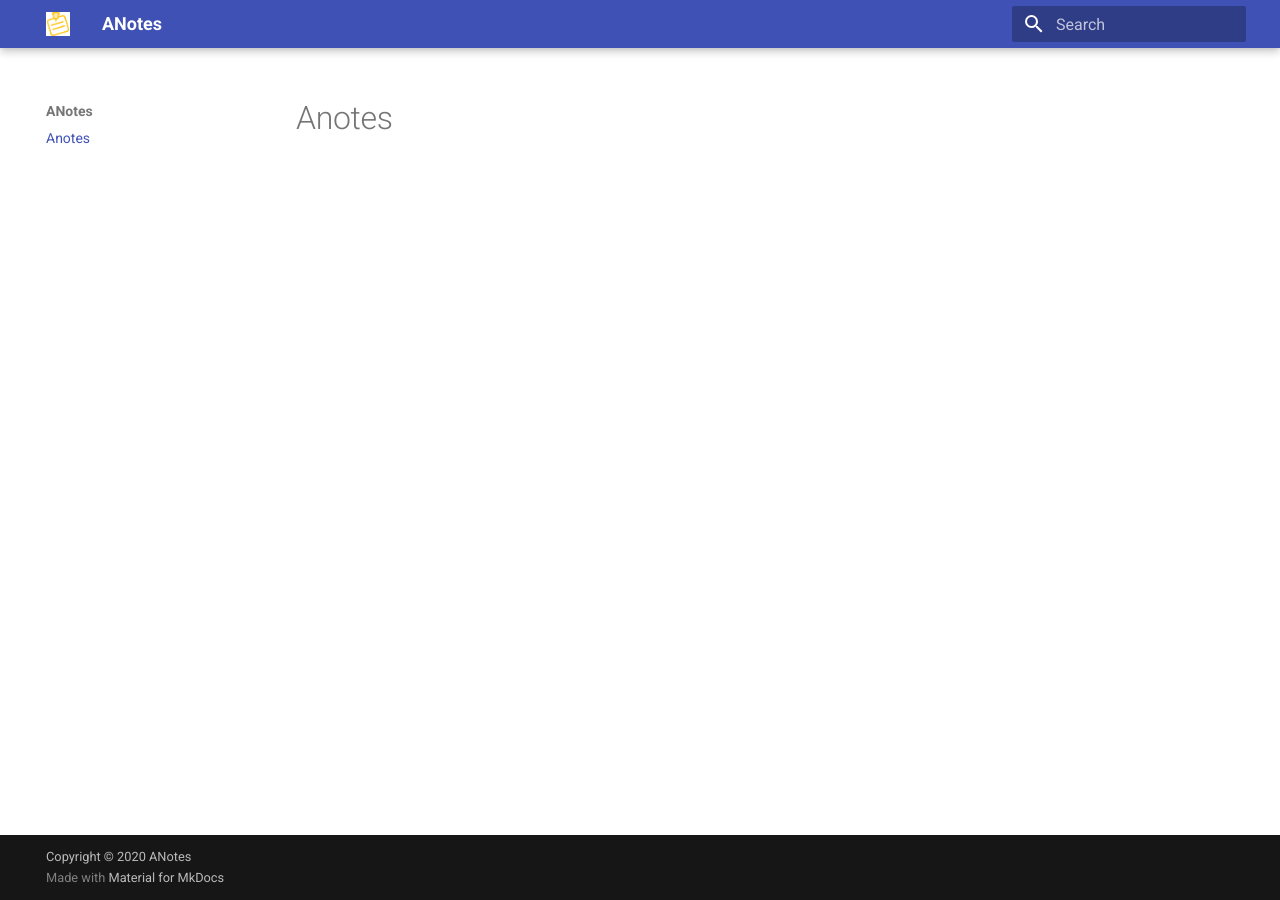
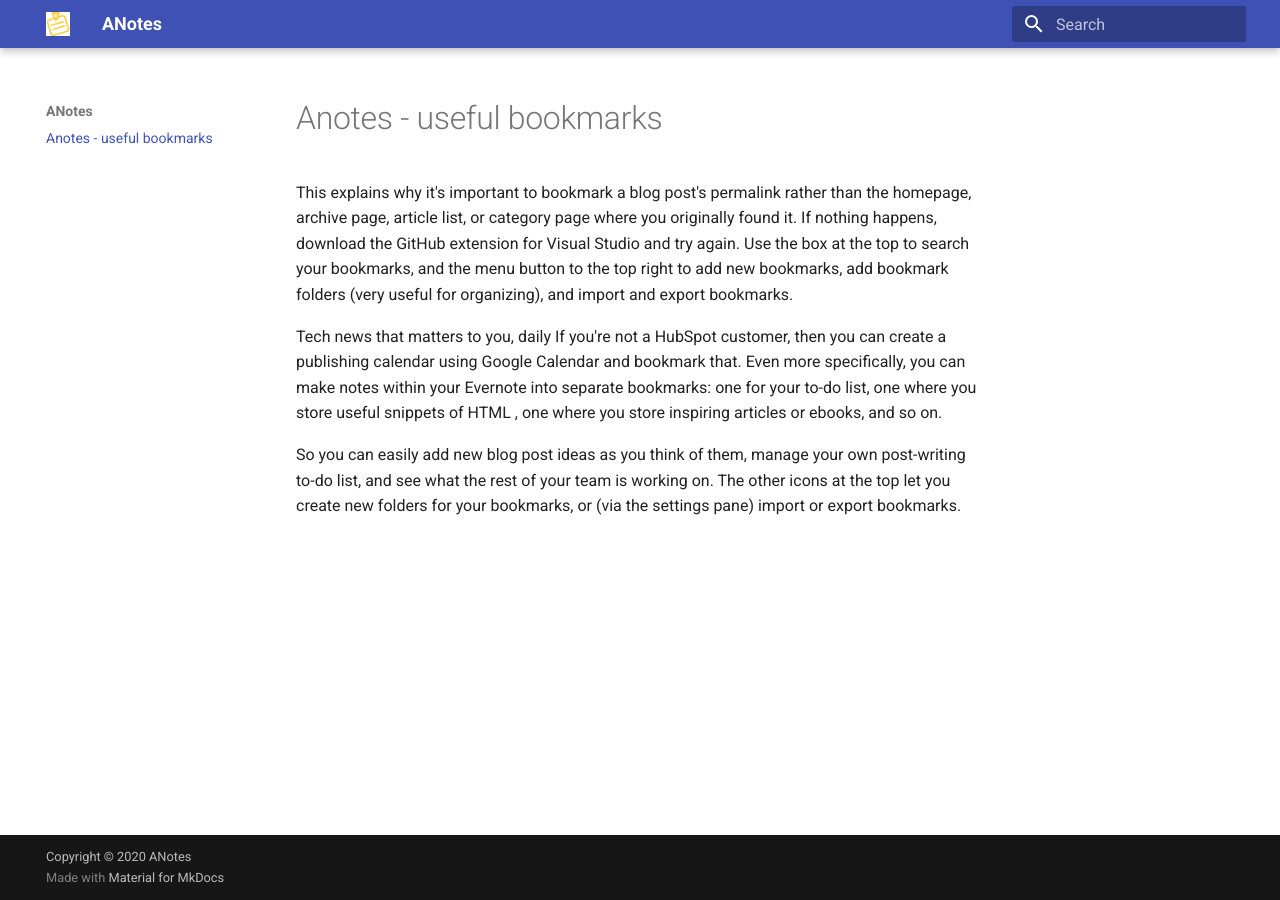
Before and after one commit to ReadTheDcs/anotes, an MkDocs documentation site: the page built from docs/index.md, in a window 1280 px wide. Built offline with MkDocs 1.6.1 and Material for MkDocs 9.7.7, drawn with Linux system fonts in a browser that asks for light colours.

Commit message:
Update index.md

```diff
--- a/docs/index.md
+++ b/docs/index.md
@@ -1 +1,7 @@
-# Anotes
+# Anotes - useful bookmarks
+
+This explains why it's important to bookmark a blog post's permalink rather than the homepage, archive page, article list, or category page where you originally found it. If nothing happens, download the GitHub extension for Visual Studio and try again. Use the box at the top to search your bookmarks, and the menu button to the top right to add new bookmarks, add bookmark folders (very useful for organizing), and import and export bookmarks.
+
+Tech news that matters to you, daily If you're not a HubSpot customer, then you can create a publishing calendar using Google Calendar and bookmark that. Even more specifically, you can make notes within your Evernote into separate bookmarks: one for your to-do list, one where you store useful snippets of HTML , one where you store inspiring articles or ebooks, and so on.
+
+So you can easily add new blog post ideas as you think of them, manage your own post-writing to-do list, and see what the rest of your team is working on. The other icons at the top let you create new folders for your bookmarks, or (via the settings pane) import or export bookmarks.
```
